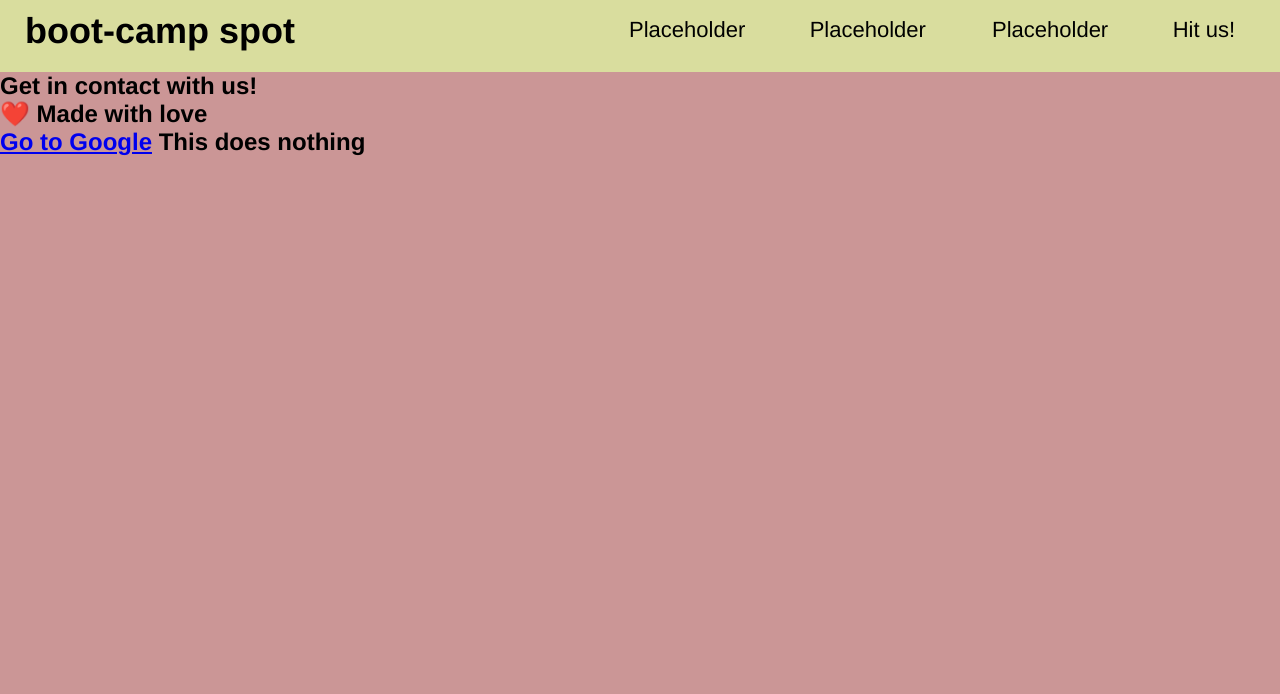
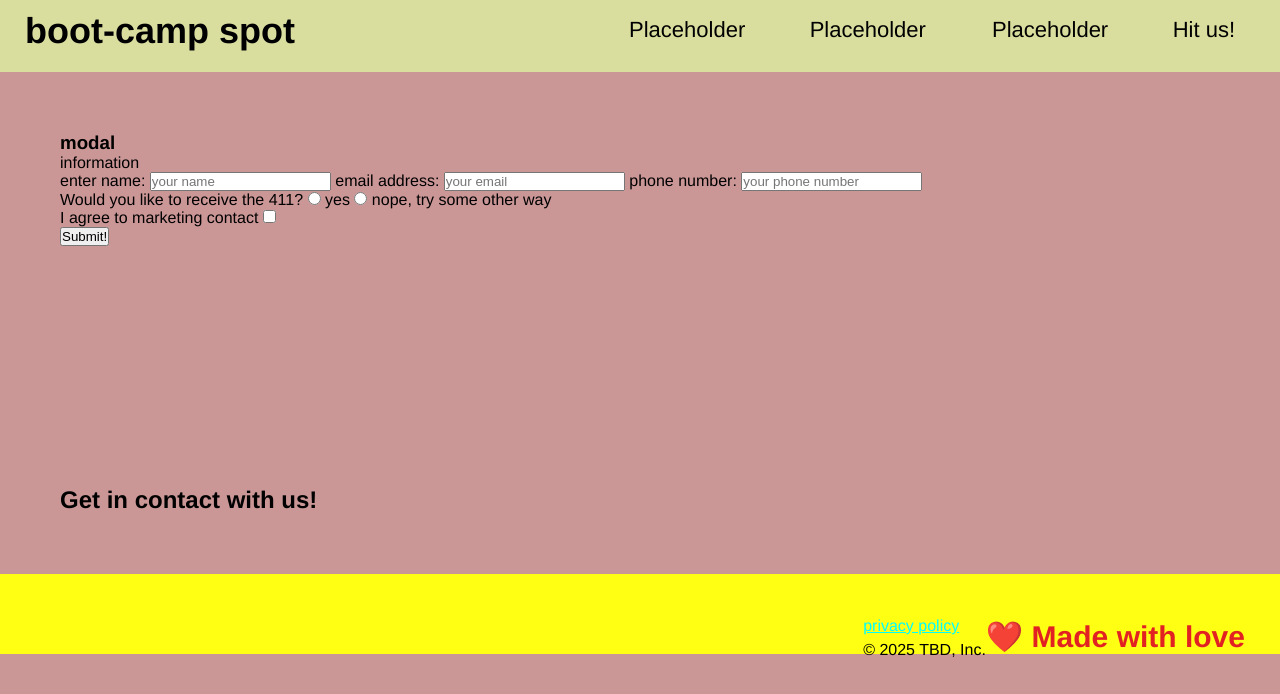
Before and after one commit to gpxcodes/boot-camp, a plain HTML site: page index.html in a window 1280 px wide. Drawn offline with Linux system fonts and the light colour scheme.

Commit message:
section form added

```diff
--- a/assets/css/style.css
+++ b/assets/css/style.css
@@ -4,6 +4,7 @@
 * {
   margin: 0;
   padding: 0;
+  box-sizing: border-box;
 }
 
 body {
@@ -47,3 +48,25 @@ header h1 {
     color: #e22222;
     display: inline;
 }
+footer {
+    background: #ffff14;
+    width: 100%;
+    padding: 40px 35px;
+}
+footer h2 {
+    display: inline;
+    color: #e22222;
+    font-size: 30px;
+    margin: 0;
+}
+footer div {
+    float: right;
+    line-height: 1.5;
+    text-align: left;
+}
+footer a {
+    color: aqua;
+}
+section {
+    padding: 60px;
+}
--- a/index.html
+++ b/index.html
@@ -40,8 +40,39 @@
 
 <!-- hero -->
 <section>
+    <div>
+        <h3> modal </h3>
+        <p> information
+            </p>
+            <form>
+                <label for="name">enter name:</label>
+                <input type="text" placeholder="your name" name="name" id="name" />
+
+                <label for="email">email address:</label>
+                <input type="email" placeholder="your email" name="email" id="email" />
+
+                <label for="phone">phone number:</label>
+                <input type="tel" placeholder="your phone number" name="phone" id="phone" />
+
+               <p> Would you like to receive the 411?
+                <input type="radio" name="contact-confirm" id="contact-yes" />
+                <label for="contact-yes">yes</label>
+                <input type="radio" name="contact-confirm" id="contact-no" />
+                <label for="contact-no">nope, try some other way</label>
+
+               </p>
+               <p>
+               <label for="checkbox">
+             I agree to marketing contact
+            </label>
+                <input type="checkbox" id="checkbox" name="age-confirm"/>
+            </p>
+            <button type="submit">Submit!</button>
+
+            </form>
+    </div>
 </section>
-
+<!-- end of form  -->
 <!--  -->
 <section>
 </section>
@@ -60,13 +91,20 @@
 <h2>
    <div> ❤️ Made with love </div>
 
-   <!-- When you click "Go to Google," it will take you to Google -->
-<a href="https://google.com">Go to Google</a>
+   <!-- When you click "Go to Google," it will take you to Google
+<a href="https://google.com">Go to Google</a> -->
 
-<!-- This does nothing at all -->
+<!-- This does nothing at all
 <a>This does nothing</a>
+ -->
 
 </h2>
+<div>
+    <a href="#">
+        privacy policy
+    </a><br />
+    &copy; 2025 TBD, Inc.
+</div>
 </footer>
 
 
```
